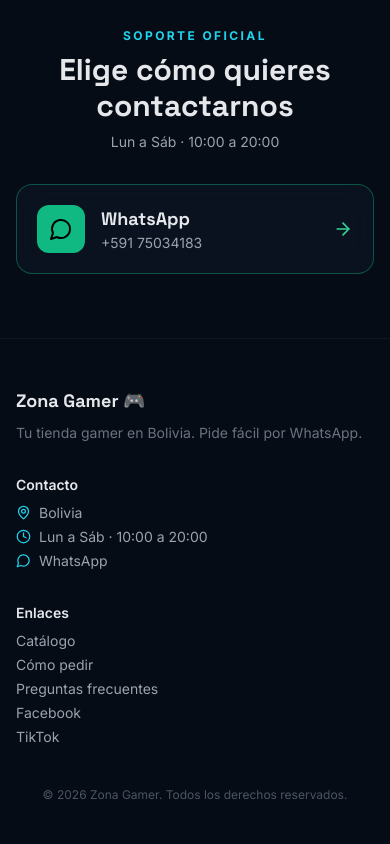
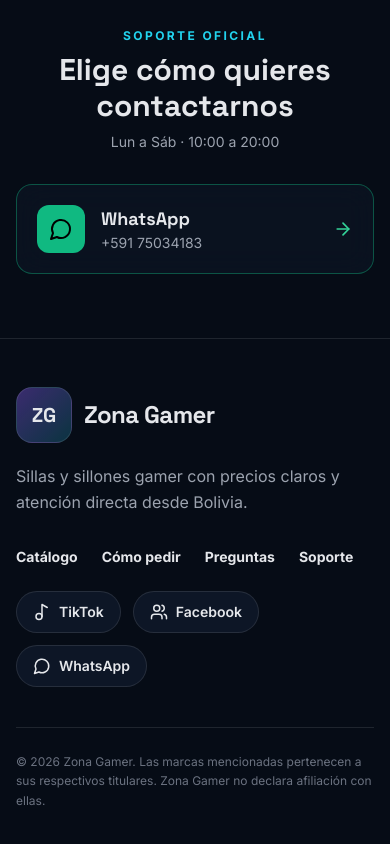
Before and after one commit to BladimirBLopez/zona-gamer, a Next.js app: page / in a window 390 px wide. Shown: the part 7829-8673 px from the top of the page. Built offline with nearby package versions, Linux system fonts and the light colour scheme.

Commit message:
feat: footer profesional con redes en píldoras y aviso de marcas

```diff
--- a/app/page.js
+++ b/app/page.js
@@ -1,7 +1,8 @@
 import Header from '../components/Header';
 import Shop from '../components/Shop';
 import BottomNav from '../components/BottomNav';
-import { HowTo, Community, Faq, Support, Footer, FloatingWhatsApp } from '../components/Sections';
+import { HowTo, Community, Faq, Support, FloatingWhatsApp } from '../components/Sections';
+import Footer from '../components/Footer';
 
 export default function Home() {
   return (
--- a/app/producto/[slug]/page.js
+++ b/app/producto/[slug]/page.js
@@ -4,7 +4,8 @@ import { config } from '../../../data/config';
 import { fmt } from '../../../lib/utils';
 import Header from '../../../components/Header';
 import ProductDetail from '../../../components/ProductDetail';
-import { Footer, FloatingWhatsApp } from '../../../components/Sections';
+import { FloatingWhatsApp } from '../../../components/Sections';
+import Footer from '../../../components/Footer';
 
 const find = (slug) => products.find((x) => x.slug === slug);
 
--- /dev/null
+++ b/components/Footer.js
@@ -0,0 +1,62 @@
+import { MessageCircle, Music2, Users } from 'lucide-react';
+import { config } from '../data/config';
+import { waLink } from '../lib/utils';
+
+const links = [
+  ['Catálogo', '/#catalogo'],
+  ['Cómo pedir', '/#como-pedir'],
+  ['Preguntas', '/#faq'],
+  ['Soporte', '/#soporte'],
+];
+
+export default function Footer() {
+  const socials = [
+    config.tiktok && { label: 'TikTok', href: config.tiktok, Icon: Music2 },
+    config.facebook && { label: 'Facebook', href: config.facebook, Icon: Users },
+    { label: 'WhatsApp', href: waLink(`Hola ${config.name} 👋`), Icon: MessageCircle },
+  ].filter(Boolean);
+
+  return (
+    <footer className="border-t border-white/10 bg-bg px-4 pb-28 pt-12 md:pb-10">
+      <div className="mx-auto max-w-7xl">
+        <a href="/#inicio" className="inline-flex items-center gap-3" aria-label={config.name}>
+          <span className="flex h-14 w-14 items-center justify-center rounded-2xl border border-white/10 bg-gradient-to-br from-accent/40 to-neon/20 font-display text-xl font-extrabold">
+            ZG
+          </span>
+          <span className="font-display text-2xl font-bold tracking-tight">{config.name}</span>
+        </a>
+
+        <p className="mt-5 max-w-md text-base leading-relaxed text-gray-400">
+          Sillas y sillones gamer con precios claros y atención directa desde {config.city}.
+        </p>
+
+        <nav className="mt-8 flex flex-wrap gap-x-6 gap-y-3">
+          {links.map(([label, href]) => (
+            <a key={href} href={href} className="text-sm font-bold transition hover:text-neon">
+              {label}
+            </a>
+          ))}
+        </nav>
+
+        <div className="mt-6 flex flex-wrap gap-3">
+          {socials.map(({ label, href, Icon }) => (
+            <a
+              key={label}
+              href={href}
+              target="_blank"
+              rel="noopener noreferrer"
+              className="flex items-center gap-2 rounded-full border border-white/10 bg-card px-4 py-2.5 text-sm font-semibold transition hover:border-accent/60"
+            >
+              <Icon size={18} />
+              {label}
+            </a>
+          ))}
+        </div>
+
+        <div className="mt-10 border-t border-white/10 pt-6 text-xs leading-relaxed text-gray-500 sm:text-sm">
+          © {new Date().getFullYear()} {config.name}. Las marcas mencionadas pertenecen a sus respectivos titulares. {config.name} no declara afiliación con ellas.
+        </div>
+      </div>
+    </footer>
+  );
+}
```
